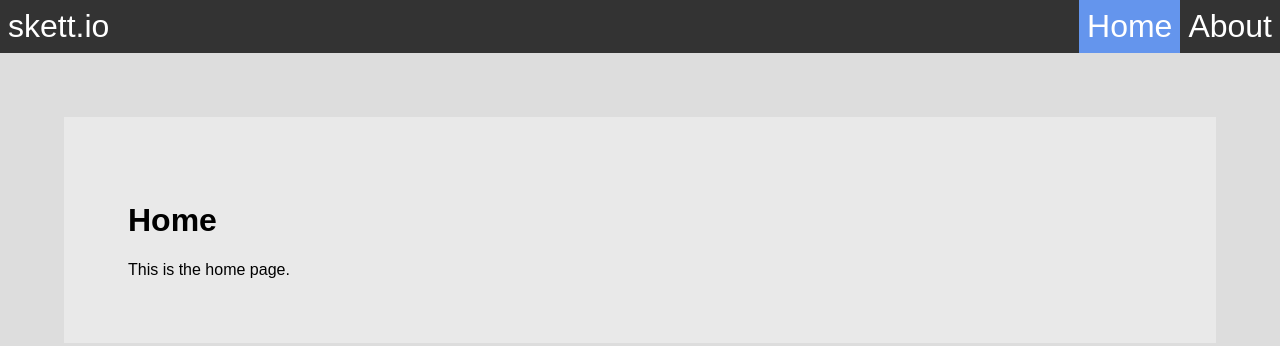
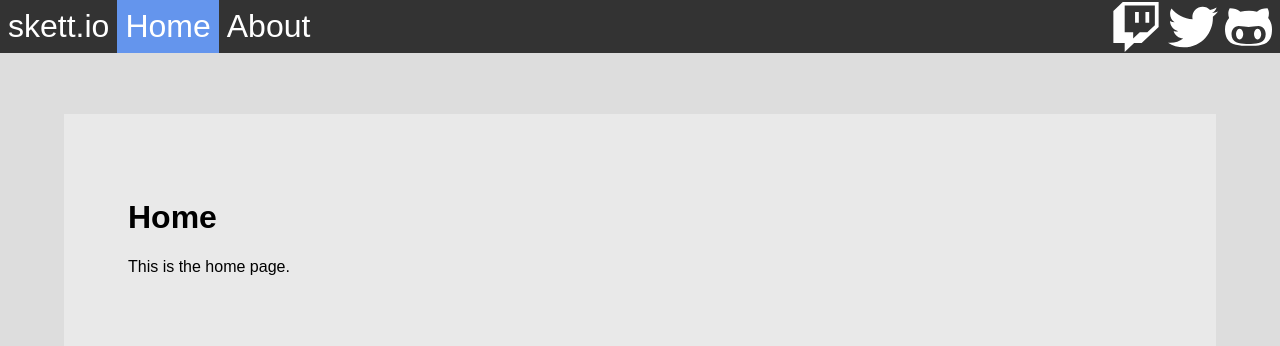
Before and after one commit to skett-io/skett-io.github.io, a plain HTML site: page index.html in a window 1280 px wide. Drawn offline with Linux system fonts and the light colour scheme.

Commit message:
add brand icons

```diff
--- a/index.html
+++ b/index.html
@@ -1,14 +1,17 @@
 <html>
     <head>
-        <meta name="viewport" content="width=device-width, initial-scale=1">
+        <meta name="viewport" content="width=device-width, height=device-height, initial-scale=1">
         <link rel="stylesheet" href="styles.css"/>
         <script type="text/javascript" src="index.js"></script>
     </head>
     <body>
         <div class="navbar">
             <a href="?page=home" id="logo">skett.io</a>
+            <a href="https://github.com/skettios" class="brand-icon"><img src="icons/github-alt-brands.svg"/></a>
+            <a href="https://twitter.com/ExperienceBar" class="brand-icon"><img src="icons/twitter-brands.svg"/></a>
+            <a href="https://twitch.tv/ExperienceBar" class="brand-icon"><img src="icons/twitch-brands.svg"/></a>
+            <a href="?page=home" id="nav-home">Home</a>
             <a href="?page=about" id="nav-about">About</a>
-            <a href="?page=home" id="nav-home">Home</a>
         </div>
         <div class="content" id="home">
             <h1>Home</h1>
--- a/index.js
+++ b/index.js
@@ -12,7 +12,6 @@ function on_page_load()
     var a = document.getElementById(`nav-${page}`);
     if (!a)
         a = document.getElementById('nav-home');
-    console.log(a);
-    console.log(div);
+
     a.classList.add('active-tab');
 }
--- a/styles.css
+++ b/styles.css
@@ -8,18 +8,23 @@ body {
     color: white;
     background-color: #333;
     overflow: hidden;
+    height: 53px;
+    top: 0px;
+    left: 0px;
+    bottom: 0px;
+    right: 0px;
 }
 
-.navbar a {
+.navbar a:not(.brand-icon) {
     font-size: 2em;
-    float: right;
+    float: left;
     text-decoration: none;
     color: white;
     text-align: center;
     padding: 0.25em;
 }
 
-.navbar a:hover:not(.active-tab) {
+.navbar a:hover:not(.active-tab):not(.brand-icon) {
     background-color: #444;
 }
 
@@ -33,8 +38,28 @@ body {
     background-color: #EEEEEEBB;
     margin: 5%;
     padding: 5%;
+    position: absolute;
+    top: 50px;
+    left: 0px;
+    right: 0px;
+    bottom: 0px;
 }
 
 .active-tab {
     background-color: cornflowerblue;
 }
+
+.brand-icon {
+    margin: 2px;
+    width: 53px;
+    float: right;
+}
+
+.brand-icon img {
+    height: 95%;
+    filter: invert(100%) sepia(3%) saturate(10%) hue-rotate(303deg) brightness(102%) contrast(104%);
+}
+
+.brand-icon img:hover {
+    filter: invert(57%) sepia(52%) saturate(2193%) hue-rotate(195deg) brightness(97%) contrast(91%);
+}
```
Also changed, not shown: icons/github-alt-brands.svg (added), icons/twitch-brands.svg (added), icons/twitter-brands.svg (added).
